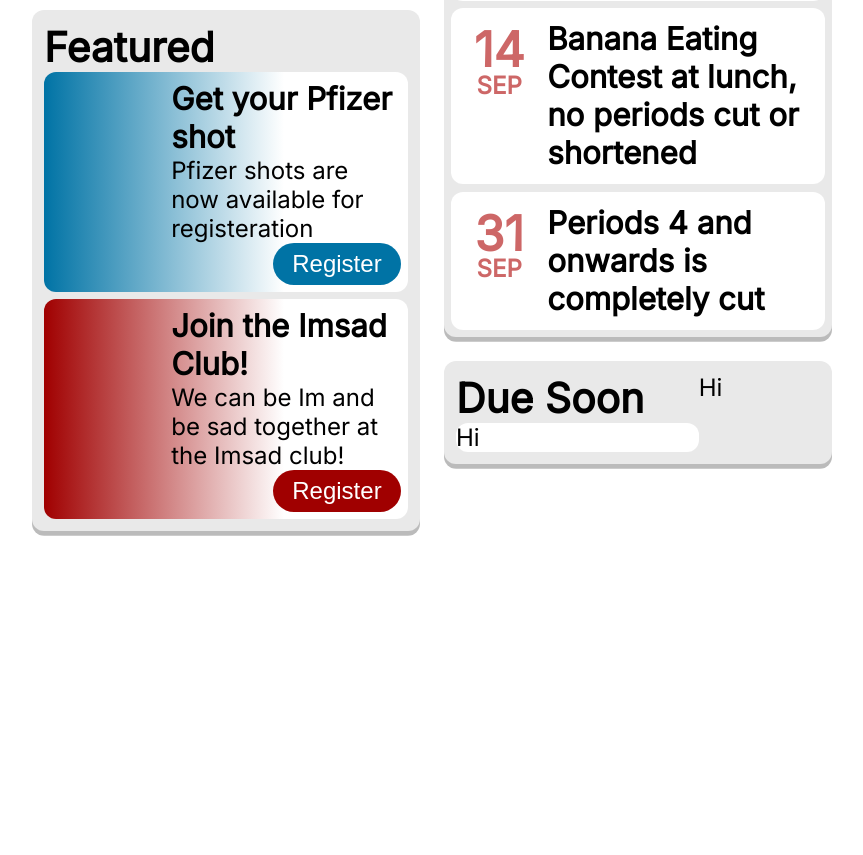
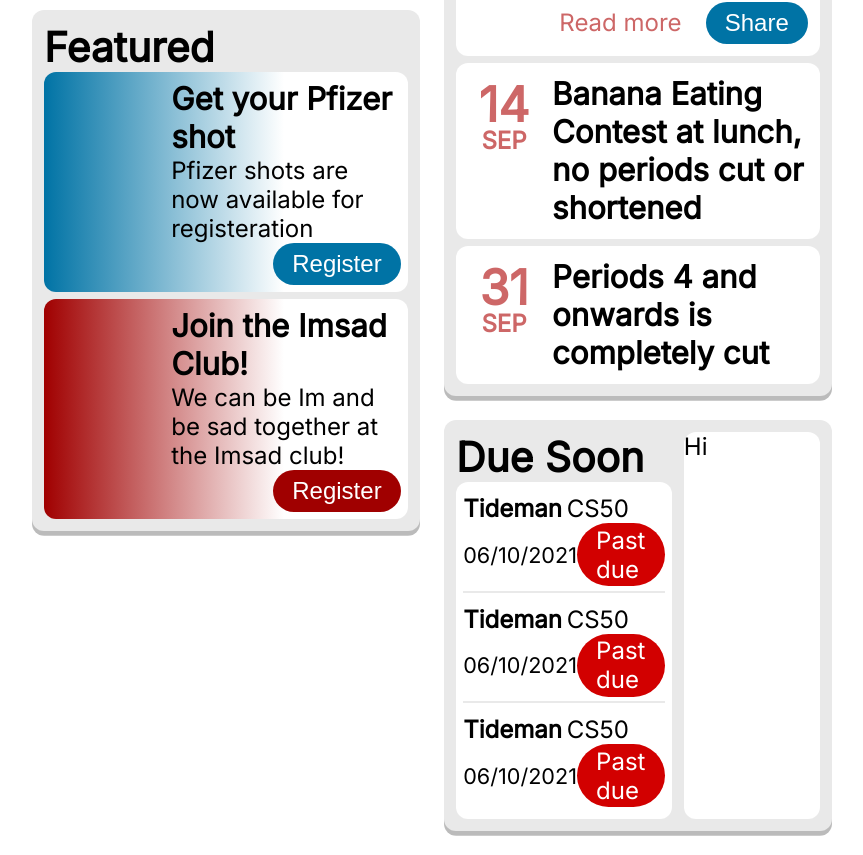
Before and after one commit to colony-school/Cschool-frontend, a Next.js app: page / in a window 1280 px wide. Shown: the part 434-1289 px from the top of the page, without its empty margins (208-1071 px from the left). Before the commit the page ends 989 px from the top, so only its background shows below. Built offline with nearby package versions, Linux system fonts and the light colour scheme.

Commit message:
Dashboard to-do and Classrooms layout

```diff
--- a/src/pages/index.tsx
+++ b/src/pages/index.tsx
@@ -78,7 +78,7 @@ const Featured = (): JSX.Element => {
 const SchoolAnnouncements = (): JSX.Element => {
     const month: Array<string> = [
         "JAN", "FEB", "MAR", "APR", "MAY", "JUN", "JUL", "AUG", "SEP", "OCT", "NOV", "DEC"
-    ]
+    ];
 
     type AnnouncementProps = {
         title: string,
@@ -142,12 +142,33 @@ const SchoolAnnouncements = (): JSX.Element => {
  * A minified to-do list for the Dashboard
  */
 const DueSoon = (): JSX.Element => {
+    const DueItem = (): JSX.Element => {
+        return (
+            <li className={styles["due-item"]}>
+                <div className={styles["due-item-title"]}>
+                    <span className={styles["due-item-name"]}>Tideman</span>
+                    <span className={styles["due-item-subj"]}>CS50</span>
+                </div>
+                <div className={styles["due-item-due"]}>
+                    <span className={styles["due-item-date"]}>06/10/2021</span>
+                    <span className={styles["due-item-status"]}>Past due</span>
+                </div>
+            </li>
+        );
+    }
+
     return (
-        <section className={styles["card"]}>
+        <section className={styles["due-card"]}>
             <div className={styles["due-content"]}>
                 <div>
                     <h1 className={styles["header"]}>Due Soon</h1>
-                    <div className={styles["due-later-card"]}>Hi</div>
+                    <div className={styles["due-later-card"]}>
+                        <ul className={styles["due-list"]}>
+                            <DueItem />
+                            <DueItem />
+                            <DueItem />
+                        </ul>
+                    </div>
                 </div>
                 <div className={styles["due-today-card"]}>Hi</div>
             </div>
@@ -156,7 +177,7 @@ const DueSoon = (): JSX.Element => {
 }
 
 // Main component
-export const Home: NextPage = () => {
+const Dashboard: NextPage = () => {
     return (
         <main className={styles["dashboard"]}>
             <div className={styles["dashboard-column"]}>
@@ -171,4 +192,4 @@ export const Home: NextPage = () => {
     );
 }
 
-export default Home;
+export default Dashboard;
--- a/src/styles/abstracts/palette.scss
+++ b/src/styles/abstracts/palette.scss
@@ -5,9 +5,15 @@ $secondary: #E9E9E9;
 
 $accent: #CD6767;
 
+$icon-primary: #0073A5;
+$icon-secondary: #8A9EAC;
+
 $card: #FFFFFF;
 $card-translucent: #FFFFFFAA;
 $side: #00000044;
+
+$success: #2E9332;
+$failure: #D20000;
 
 $menu: #000000;
 
--- a/src/styles/components/card.scss
+++ b/src/styles/components/card.scss
@@ -23,3 +23,11 @@
     // border: 0.075rem solid #000000;
     border-radius: s.$border-radius;
 }
+
+@mixin card-pill($background, $has-side: true) {
+    @if ($has-side) {
+        box-shadow: 0 0.2rem 0 p.$side;
+    }
+    background: $background;
+    border-radius: 2rem;
+}
--- a/src/styles/pages/dashboard.module.scss
+++ b/src/styles/pages/dashboard.module.scss
@@ -108,11 +108,10 @@
 
 .announcements {
     &-card {
-        @include cc.card();
+        @extend .card;
         display: flex;
         flex-direction: column;
         gap: 0.3rem;
-        padding: 0.3rem;
     }
 }
 
@@ -168,13 +167,51 @@
 }
 
 .due {
+    &-card {
+        @extend .card;
+    }
     &-content {
         display: grid;
-        grid-template-columns: 2fr 1fr;
+        grid-template-columns: 3fr 2fr;
+        gap: 0.5rem;
+    }
+    &-list {
+        display: flex;
+        flex-direction: column;
+        gap: 0.3rem;
+        padding: 0.3rem;
+        list-style: none;
+    }
+    &-item {
+        padding: 0.2rem 0;
+        border-bottom: 0.1rem solid p.$secondary;
+        &:last-child {
+            border: none;
+        }
+        &-title {
+            display: flex;
+            gap: 0.2rem;
+        }
+        &-name {
+            font-weight: 800;
+        }
+        &-date {
+            font-size: 0.9rem;
+        }
+        &-due {
+            display: flex;
+            justify-content: space-between;
+            align-items: center;
+        }
+        &-status {
+            @include cc.card-pill(p.$failure, false);
+            color: p.$text-secondary;
+            padding: 0.1rem 0.8rem;
+        }
     }
 }
-
-.due-later {
+//
+.due-later, .due-today {
     &-card {
         @include cc.card-flat(p.$card);
     }
```
Also changed, not shown: src/pages/classrooms.tsx (added, +28 -0 lines), src/styles/pages/classrooms.module.scss (added, +39 -0 lines).
